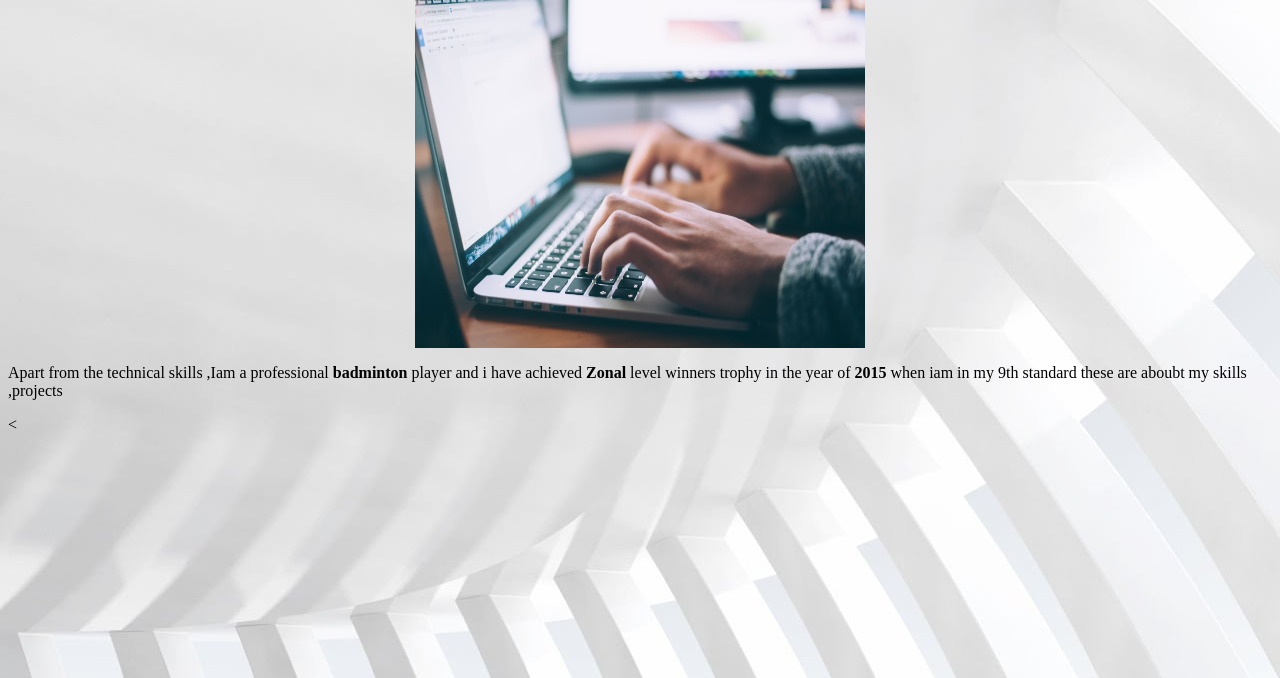
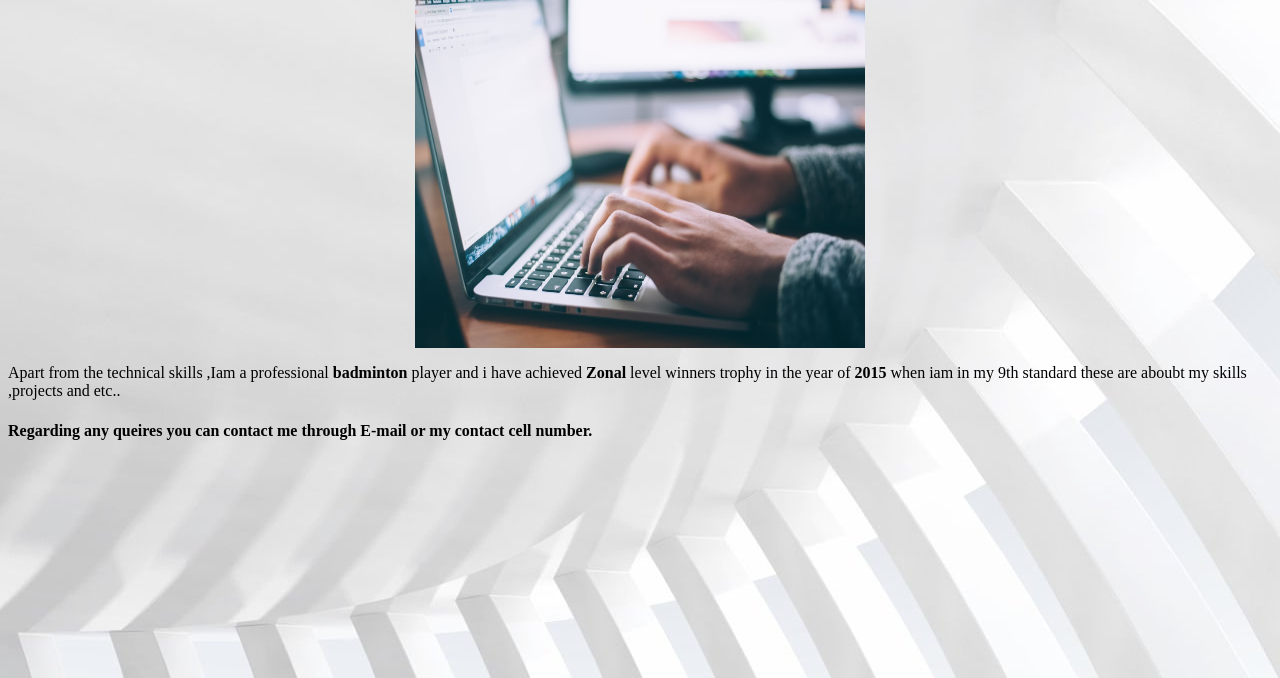
Before and after one commit to shaiksohailimran/-feature-portfolio-page-, a plain HTML site: page index.html in a window 1280 px wide. Shown: the part 122-800 px from the top of the page. Drawn offline with Linux system fonts and the light colour scheme.

Commit message:
second commit

```diff
--- a/index.html
+++ b/index.html
@@ -19,8 +19,9 @@
         <img src="laptop.png" height="350px" width="450px"/>
         <p>Apart from the technical skills ,Iam a professional <b>badminton</b> player and i have achieved <b>Zonal</b>
              level winners trophy in the year of <b>2015</b> when iam in my 9th standard these are aboubt my skills ,projects
-             </p>
-             <
+            and etc..</p>
+            <h4>Regarding any queires you can contact me through E-mail or my contact cell number.</h4>
+
 
     </body>
 </html>
```
